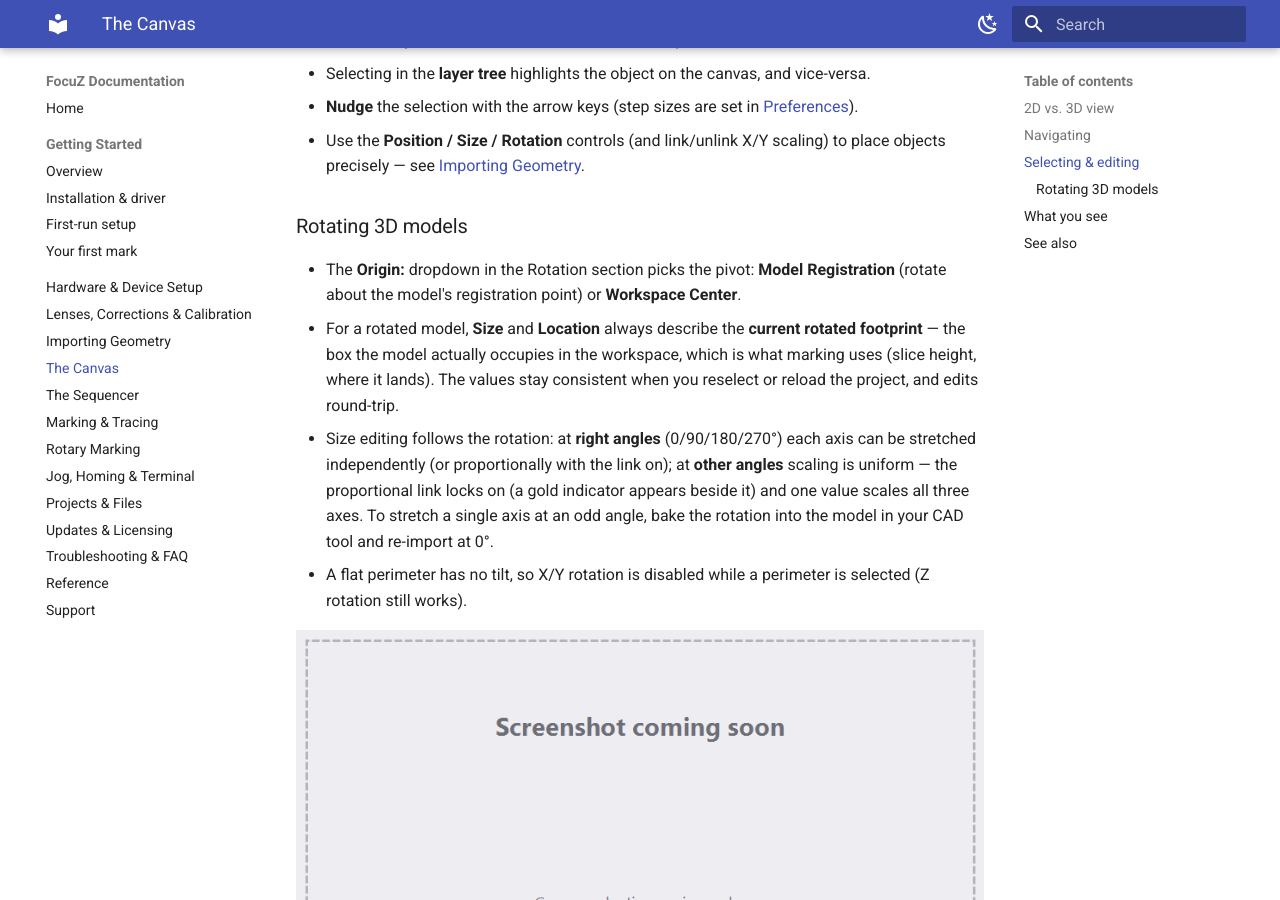
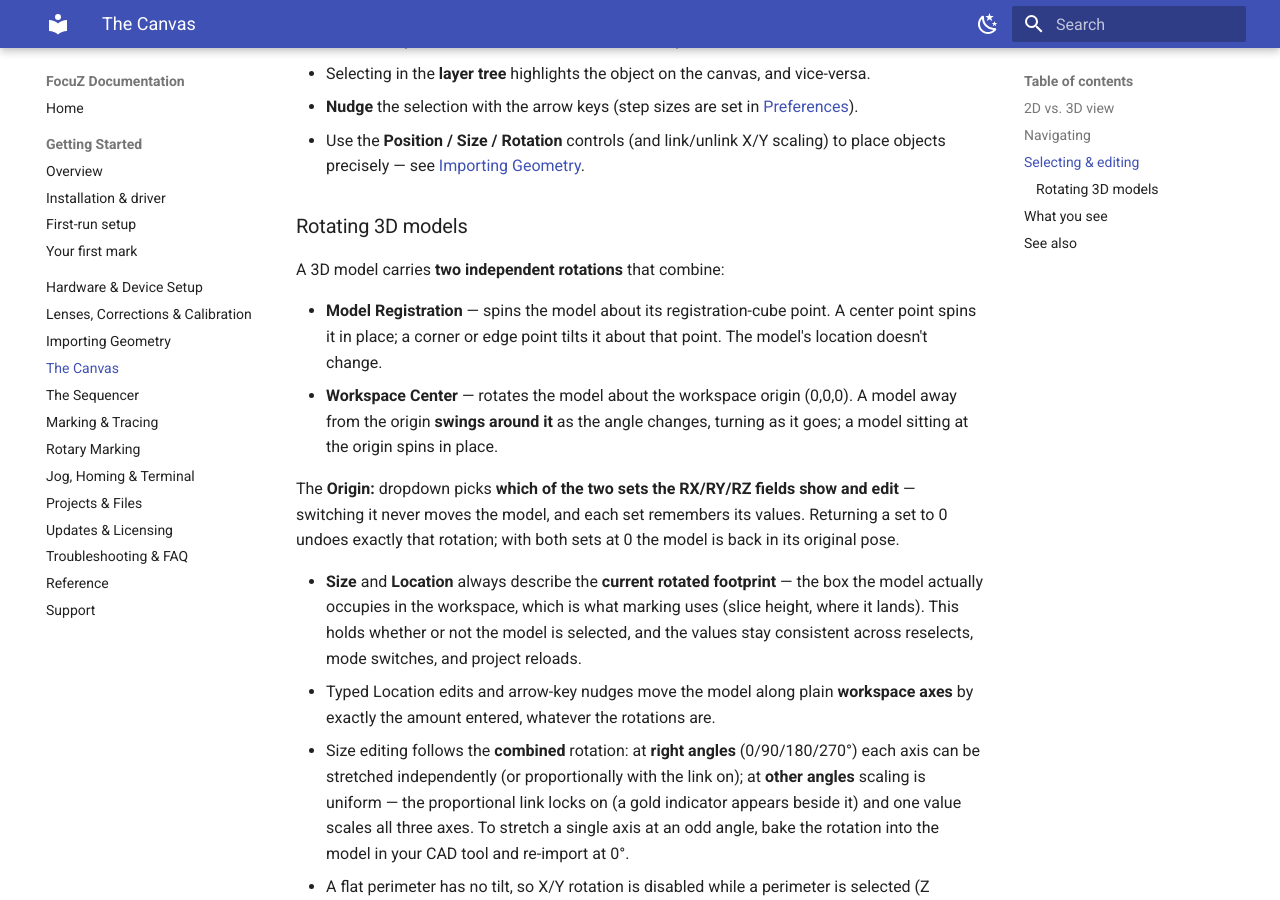
Before and after one commit to Lokahi-Shop/focuz-docs, an MkDocs documentation site: the page built from docs/canvas.md, in a window 1280 px wide and 900 px high, scrolled down 942 px. Built offline with MkDocs 1.6.1 and Material for MkDocs 9.7.7, drawn with Linux system fonts in a browser that asks for light colours.

Commit message:
Document the dual 3D rotations (registration spin + workspace orbit) (#5)
Co-authored-by: Lokahi-Shop <djbfunk@gmail.com>
Co-authored-by: Claude Fable 5 <noreply@anthropic.com>

```diff
--- a/docs/canvas.md
+++ b/docs/canvas.md
@@ -31,15 +31,28 @@ between the **Sequencer** layout and the **Preview**.
 
 ### Rotating 3D models
 
-- The **Origin:** dropdown in the Rotation section picks the pivot: **Model Registration** (rotate about
-  the model's registration point) or **Workspace Center**.
-- For a rotated model, **Size** and **Location** always describe the **current rotated footprint** — the
-  box the model actually occupies in the workspace, which is what marking uses (slice height, where it
-  lands). The values stay consistent when you reselect or reload the project, and edits round-trip.
-- Size editing follows the rotation: at **right angles** (0/90/180/270°) each axis can be stretched
-  independently (or proportionally with the link on); at **other angles** scaling is uniform — the
-  proportional link locks on (a gold indicator appears beside it) and one value scales all three axes.
-  To stretch a single axis at an odd angle, bake the rotation into the model in your CAD tool and
+A 3D model carries **two independent rotations** that combine:
+
+- **Model Registration** — spins the model about its registration-cube point. A center point spins it
+  in place; a corner or edge point tilts it about that point. The model's location doesn't change.
+- **Workspace Center** — rotates the model about the workspace origin (0,0,0). A model away from the
+  origin **swings around it** as the angle changes, turning as it goes; a model sitting at the origin
+  spins in place.
+
+The **Origin:** dropdown picks **which of the two sets the RX/RY/RZ fields show and edit** — switching
+it never moves the model, and each set remembers its values. Returning a set to 0 undoes exactly that
+rotation; with both sets at 0 the model is back in its original pose.
+
+- **Size** and **Location** always describe the **current rotated footprint** — the box the model
+  actually occupies in the workspace, which is what marking uses (slice height, where it lands). This
+  holds whether or not the model is selected, and the values stay consistent across reselects, mode
+  switches, and project reloads.
+- Typed Location edits and arrow-key nudges move the model along plain **workspace axes** by exactly
+  the amount entered, whatever the rotations are.
+- Size editing follows the **combined** rotation: at **right angles** (0/90/180/270°) each axis can be
+  stretched independently (or proportionally with the link on); at **other angles** scaling is uniform —
+  the proportional link locks on (a gold indicator appears beside it) and one value scales all three
+  axes. To stretch a single axis at an odd angle, bake the rotation into the model in your CAD tool and
   re-import at 0°.
 - A flat perimeter has no tilt, so X/Y rotation is disabled while a perimeter is selected (Z rotation
   still works).
```
